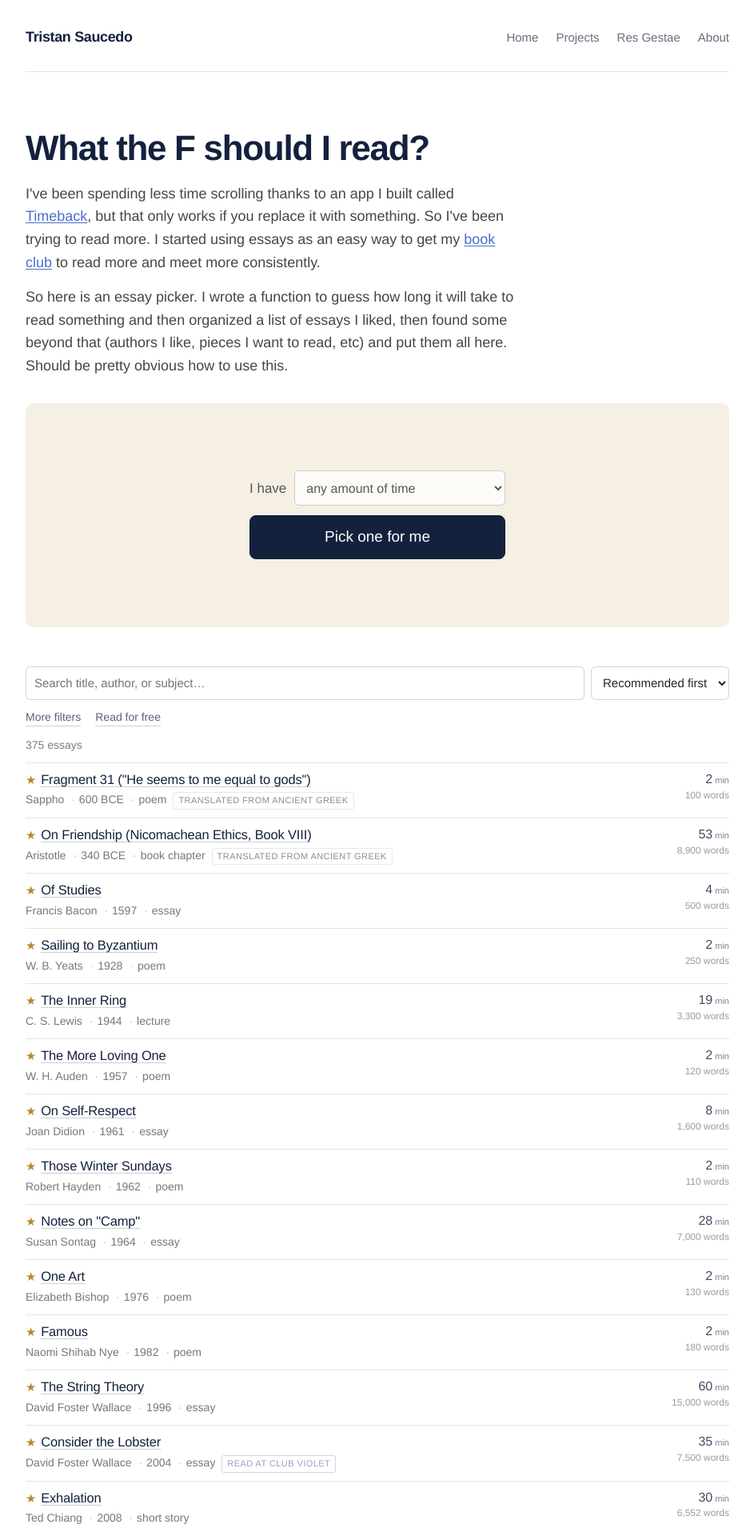
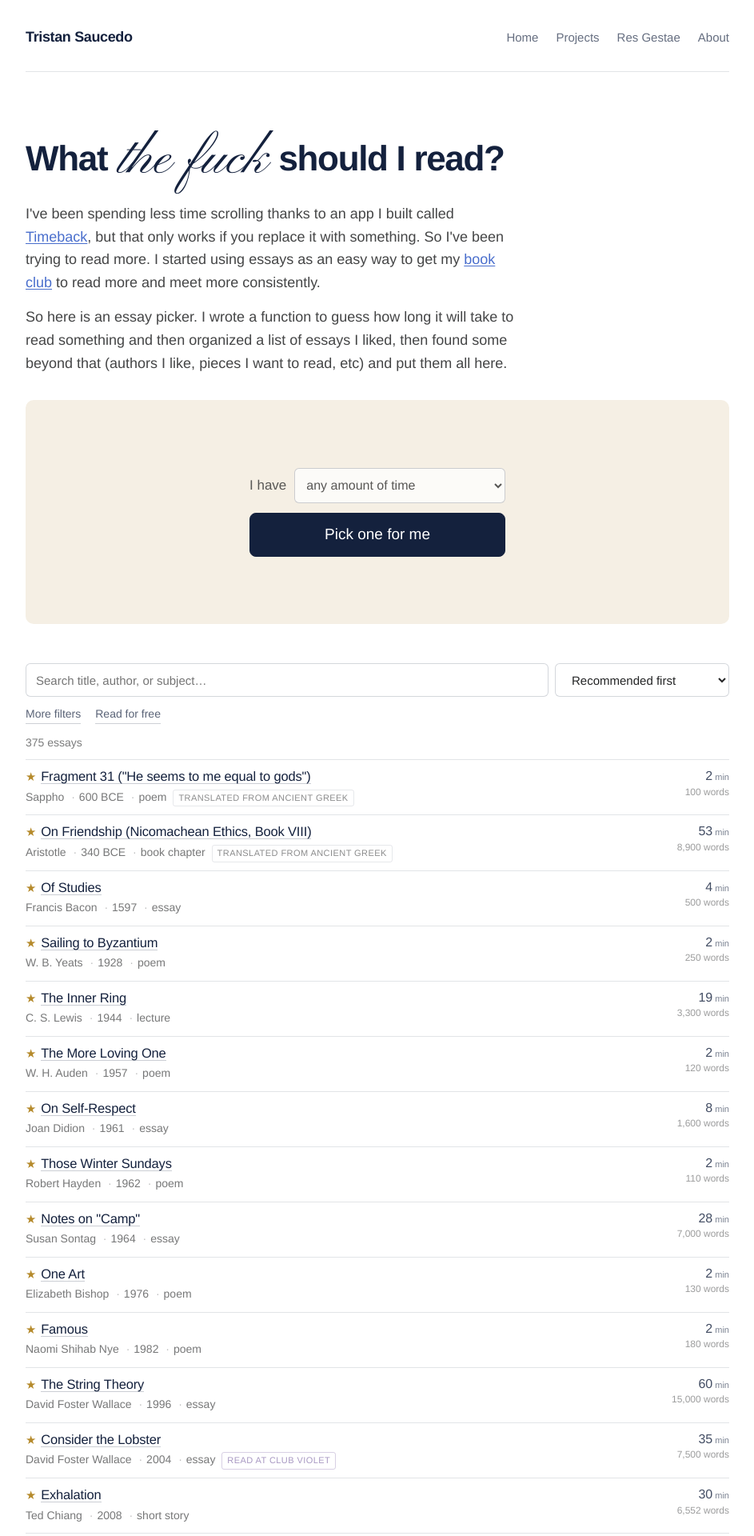
Before and after one commit to tsaucedogithub/tsaucedogithub.github.io, a Jekyll site: the page built from what-the-f-should-i-read.md, in a window 1280 px wide. Shown: the top 1920 px of the page at 80% size, without its empty margins (168-1111 px from the left). Built offline with Jekyll 4.4.1, drawn with Linux system fonts in a browser that asks for light colours; some web fonts are replaced.

Commit message:
Set "the fuck" in Pinyon Script; loosen the sort control
The heading carries the whole word in a formal English roundhand rather than
substituting an F, so the joke is done by typography instead of by bleep.

The face is subset to the eight glyphs in "the fuck" and self-hosted at 2 KB,
so it costs one request rather than a third-party dependency. It holds no
other characters and should not be reused. A roundhand's x-height sits far
below Satoshi's, so .cuss carries its own size and a small baseline rise;
without them it reads as a mistake.

The tab, meta description and link previews are plain text and cannot be
styled, so those still read "What the F should I read?". The URL is
unchanged.

Also: the sort control sizes to its own label instead of being squeezed by
the search field, and the intro drops its closing line.

Co-Authored-By: Claude Opus 5 (1M context) <noreply@anthropic.com>

```diff
--- a/assets/css/style.css
+++ b/assets/css/style.css
@@ -702,6 +702,27 @@ img {
 }
 
 
+/* Pinyon Script, subset to the eight glyphs in "the fuck" — 2 KB, so it is
+   self-hosted rather than pulled from a third party. It has no other
+   characters, so do not reuse it anywhere else. */
+@font-face {
+  font-family: "Pinyon";
+  src: url("/assets/fonts/pinyon-script-subset.woff2") format("woff2");
+  font-display: swap;
+}
+
+/* A roundhand sits far lower than Satoshi, so it needs its own size and a
+   nudge off the baseline to share a line with it. */
+.cuss {
+  font-family: "Pinyon", cursive;
+  font-size: 1.55em;
+  font-weight: 400;
+  letter-spacing: 0;
+  position: relative;
+  top: .04em;
+  padding: 0 .04em;
+}
+
 /**
  * Essays (/essays/)
  * A dense list page — ~97 screens of it. Slightly wider than the editorial
@@ -769,9 +790,17 @@ body.essays { max-width: 880px; }
   border: 1px solid rgba(20, 33, 61, 0.18);
   border-radius: 6px;
 }
-.essays input[type="search"],
-.essays select { padding: 0 10px; }
-.essays input[type="search"] { flex: 1 1 240px; min-width: 180px; }
+.essays input[type="search"] { padding: 0 12px; }
+.essays select { padding: 0 12px; }
+
+/* The sort control sizes to its longest label instead of being squeezed by
+   the search field, and its text gets room away from the native arrow. */
+.es-bar #es-sort {
+  flex: 0 0 auto;
+  min-width: 218px;
+  padding: 0 34px 0 16px;
+}
+.essays input[type="search"] { flex: 1 1 200px; min-width: 160px; }
 .essays input[type="search"]:focus,
 .essays select:focus { outline: 2px solid var(--color-link); outline-offset: 1px; }
 
--- a/what-the-f-should-i-read.md
+++ b/what-the-f-should-i-read.md
@@ -8,7 +8,7 @@ body_class: essays
 description: A working list of essays, stories, speeches and letters worth your evening — sortable by length, subject and form.
 ---
 
-# What the F should I read?
+# What <span class="cuss">the fuck</span> should I read?
 
 <!-- ═══════════════════════════════════════════════════════════════════════
      WRITE HERE. Everything between this marker and END INTRO is yours.
@@ -21,7 +21,7 @@ description: A working list of essays, stories, speeches and letters worth your
 
 <p class="es-intro">I've been spending less time scrolling thanks to an app I built called <a href="https://getyourtimeback.app" target="_blank" rel="noopener noreferrer">Timeback</a>, but that only works if you replace it with something. So I've been trying to read more. I started using essays as an easy way to get my <a href="https://clubviolet.substack.com/" target="_blank" rel="noopener noreferrer">book club</a> to read more and meet more consistently.</p>
 
-<p class="es-intro">So here is an essay picker. I wrote a function to guess how long it will take to read something and then organized a list of essays I liked, then found some beyond that (authors I like, pieces I want to read, etc) and put them all here. Should be pretty obvious how to use this.</p>
+<p class="es-intro">So here is an essay picker. I wrote a function to guess how long it will take to read something and then organized a list of essays I liked, then found some beyond that (authors I like, pieces I want to read, etc) and put them all here.</p>
 
 <!-- ──────────────────────────────── END INTRO ──────────────────────────────── -->
 
```
Also changed, not shown: assets/fonts/pinyon-script-subset.woff2 (added).
